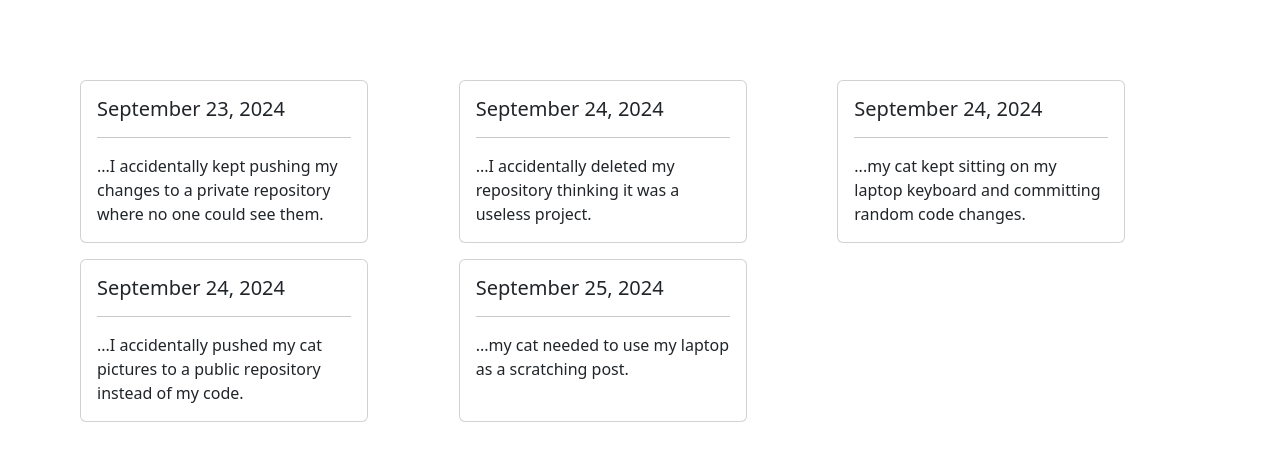
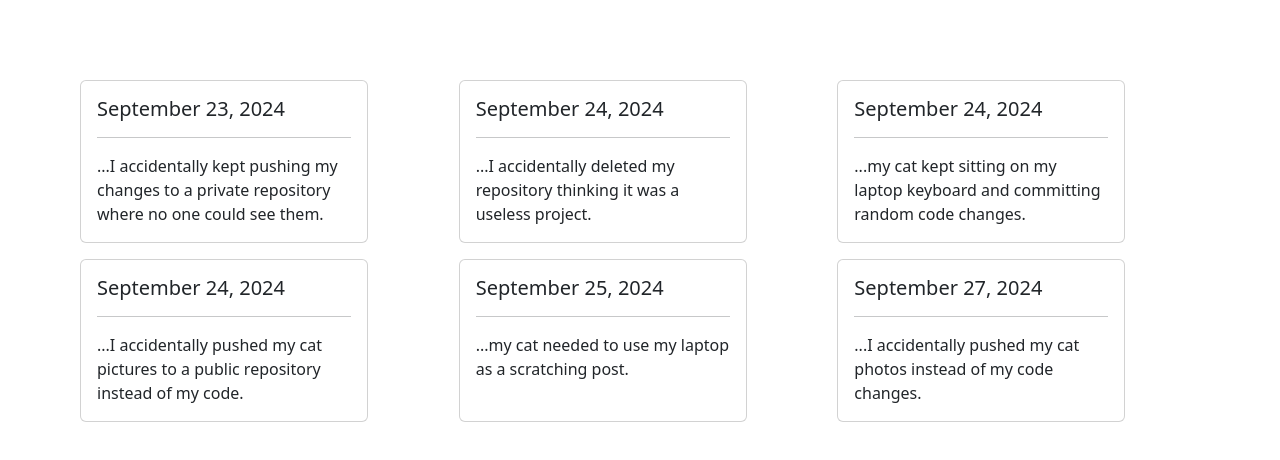
Before and after one commit to eric-zamora-tech/hall-of-shame, a React (Create React App) app: page / in a window 1280 px wide. Shown: the top 460 px of the page. Built offline with nearby package versions, Linux system fonts and the light colour scheme; the HTML template or start-up script is replaced by a standard one.

Commit message:
Added Shame Card

```diff
--- a/src/App.js
+++ b/src/App.js
@@ -9,6 +9,7 @@ function App() {
 <ShameCard title="September 24, 2024" content="...my cat kept sitting on my laptop keyboard and committing random code changes." />
 <ShameCard title="September 24, 2024" content="...I accidentally pushed my cat pictures to a public repository instead of my code." />
 <ShameCard title="September 25, 2024" content="...my cat needed to use my laptop as a scratching post." />
+<ShameCard title="September 27, 2024" content="...I accidentally pushed my cat photos instead of my code changes." />
     </div>
   );
 }
```
